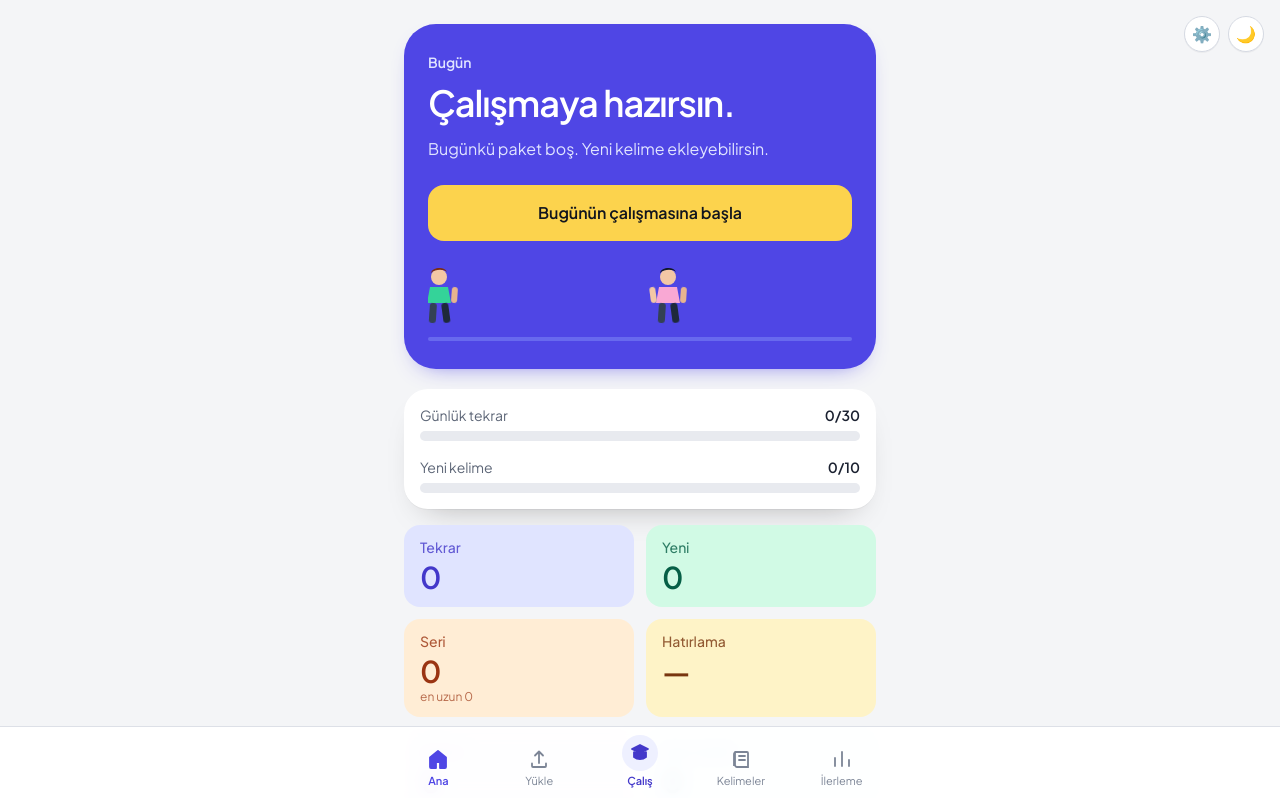
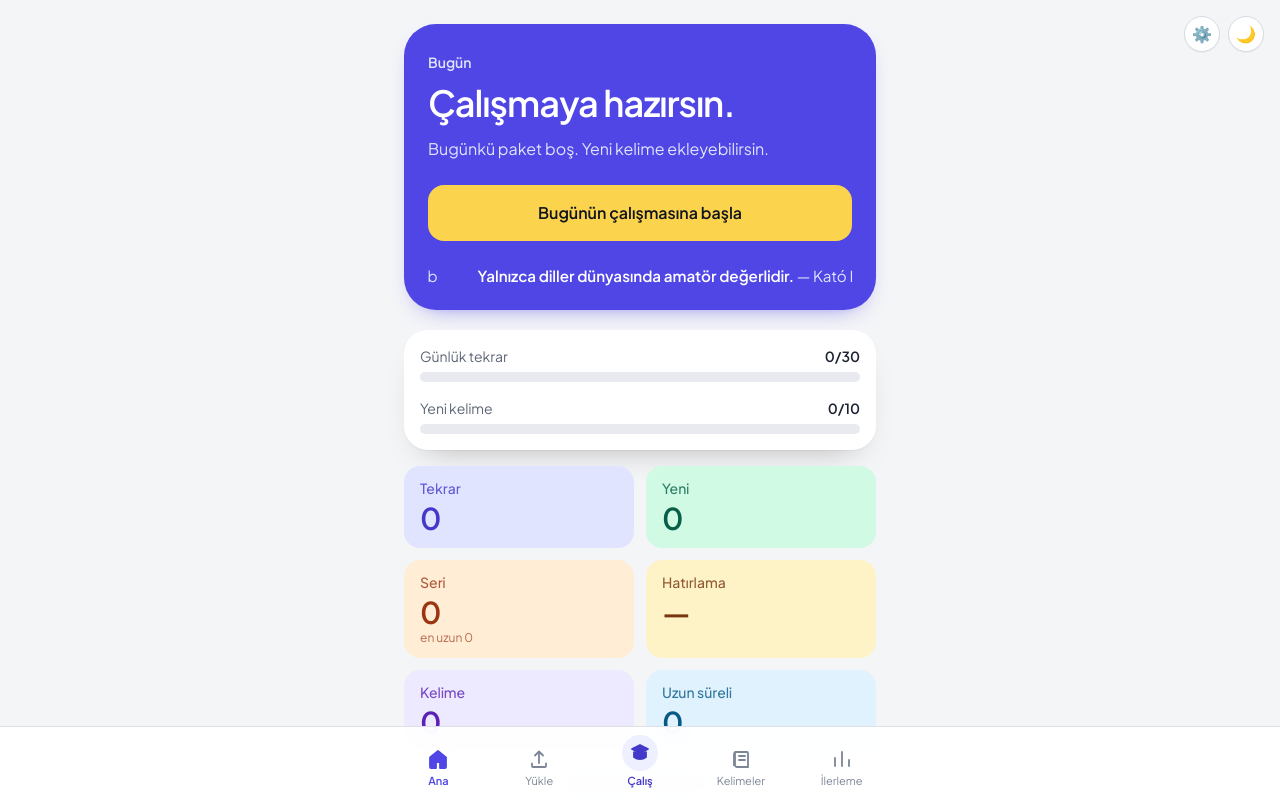
Before and after one commit to demirogluali4017-design/quizanki, a Next.js app: page / in a window 1280 px wide. Shown: the top 798 px of the page. Built offline with nearby package versions, Linux system fonts and the light colour scheme; no server answers; the database is empty.

Commit message:
Flow polyglot quotes across the home screen

```diff
--- a/app/globals.css
+++ b/app/globals.css
@@ -93,58 +93,31 @@ button:not(:disabled),
   }
 }
 
-@keyframes run-across {
+@keyframes quote-flow {
   from {
-    left: -18%;
+    transform: translateX(0);
   }
   to {
-    left: 108%;
+    transform: translateX(-50%);
   }
 }
 
-@keyframes stride {
-  from {
-    transform: rotate(-34deg);
-  }
-  to {
-    transform: rotate(30deg);
-  }
-}
-
-@keyframes run-bob {
-  0%,
-  100% {
-    transform: translateY(0);
-  }
-  50% {
-    transform: translateY(-4px);
-  }
-}
-
-.runner-lane {
-  position: relative;
-  height: 84px;
+.quote-lane {
   overflow: hidden;
 }
 
-.runner {
-  position: absolute;
-  bottom: 0;
-  animation: run-across linear infinite;
+.quote-track {
+  display: flex;
+  width: max-content;
+  animation: quote-flow 46s linear infinite;
 }
 
-.runner-bob {
-  animation: run-bob 0.36s ease-in-out infinite;
-}
-
-.limb {
-  transform-box: fill-box;
-  transform-origin: center top;
-  animation: stride 0.32s ease-in-out infinite alternate;
-}
-
-.limb-late {
-  animation-delay: -0.32s;
+.quote-item {
+  margin: 0;
+  padding-right: 2.5rem;
+  font-size: 0.95rem;
+  line-height: 1.4;
+  white-space: nowrap;
 }
 
 @keyframes home-bar {
--- a/app/page.tsx
+++ b/app/page.tsx
@@ -80,7 +80,6 @@ export default async function HomePage() {
     <main className="mx-auto flex min-h-screen w-full max-w-lg flex-col px-5 pb-6 pt-6">
       <div className="home-rise relative overflow-hidden rounded-[2rem] bg-indigo-600 px-6 pb-6 pt-7 text-white">
         <p className="text-sm font-semibold text-indigo-100">Bugün</p>
-        <span className="sr-only">Koşan öğrenciler</span>
         <h1 className="mt-2 text-4xl font-semibold leading-tight tracking-tight">
           Çalışmaya hazırsın.
         </h1>
@@ -95,12 +94,7 @@ export default async function HomePage() {
         >
           Bugünün çalışmasına başla
         </Link>
-        <div className="runner-lane mt-5">
-          <div className="absolute inset-x-0 bottom-1 h-1 rounded-full bg-indigo-400/50" />
-          <Runner shirt="#fbbf24" hair="#1f2937" duration="5.6s" delay="0s" />
-          <Runner shirt="#34d399" hair="#7c2d12" duration="7.2s" delay="-2.4s" />
-          <Runner shirt="#f9a8d4" hair="#111827" duration="6.3s" delay="-4.1s" />
-        </div>
+        <QuoteFlow />
       </div>
 
       <div className="home-rise mt-5 space-y-4 rounded-3xl bg-white p-4 shadow-sm dark:bg-slate-900" style={{ animationDelay: "80ms" }}>
@@ -130,37 +124,26 @@ export default async function HomePage() {
   );
 }
 
-function Runner({
-  shirt,
-  hair,
-  duration,
-  delay,
-}: {
-  shirt: string;
-  hair: string;
-  duration: string;
-  delay: string;
-}) {
+const POLYGLOT_LINES = [
+  { name: "Kató Lomb", text: "Dil, kötü bilinmeye bile değen tek şeydir." },
+  { name: "Kató Lomb", text: "Yalnızca diller dünyasında amatör değerlidir." },
+  { name: "Kató Lomb", text: "Bilgi, çivi gibi, çakıldıkça yük taşır." },
+  { name: "Steve Kaufmann", text: "İlgini izlersen, dil öğrenen biri olarak yavaş yavaş ilerlersin." },
+  { name: "Steve Kaufmann", text: "Dil öğrenmek, kendini geliştirmenin en yararlı yollarından biridir." },
+  { name: "Steve Kaufmann", text: "Mükemmeli aramadığın sürece öğrenebileceğin dilin sınırı yoktur." },
+];
+
+function QuoteFlow() {
+  const loop = [...POLYGLOT_LINES, ...POLYGLOT_LINES];
   return (
-    <div className="runner" style={{ animationDuration: duration, animationDelay: delay }}>
-      <div className="runner-bob">
-        <svg width="58" height="76" viewBox="0 0 58 76" aria-hidden="true">
-          <circle cx="29" cy="12" r="8" fill="#f3c7a5" />
-          <path d="M21 8c1-6 14-7 16-1-3-3-12-3-16 1z" fill={hair} />
-          <path d="M20 22h18l3 16H17l3-16z" fill={shirt} />
-          <g className="limb limb-late">
-            <rect x="10" y="22" width="6" height="16" rx="3" fill="#f3c7a5" />
-          </g>
-          <g className="limb">
-            <rect x="42" y="22" width="6" height="16" rx="3" fill="#e7b48f" />
-          </g>
-          <g className="limb">
-            <rect x="20" y="38" width="7" height="20" rx="3" fill="#334155" />
-          </g>
-          <g className="limb limb-late">
-            <rect x="31" y="38" width="7" height="20" rx="3" fill="#1e293b" />
-          </g>
-        </svg>
+    <div className="quote-lane mt-6" aria-label="Çokdilli insanların sözleri">
+      <div className="quote-track">
+        {loop.map((line, index) => (
+          <p key={`${line.name}-${index}`} className="quote-item">
+            <span className="font-semibold text-white">{line.text}</span>
+            <span className="text-indigo-100"> — {line.name}</span>
+          </p>
+        ))}
       </div>
     </div>
   );
```
